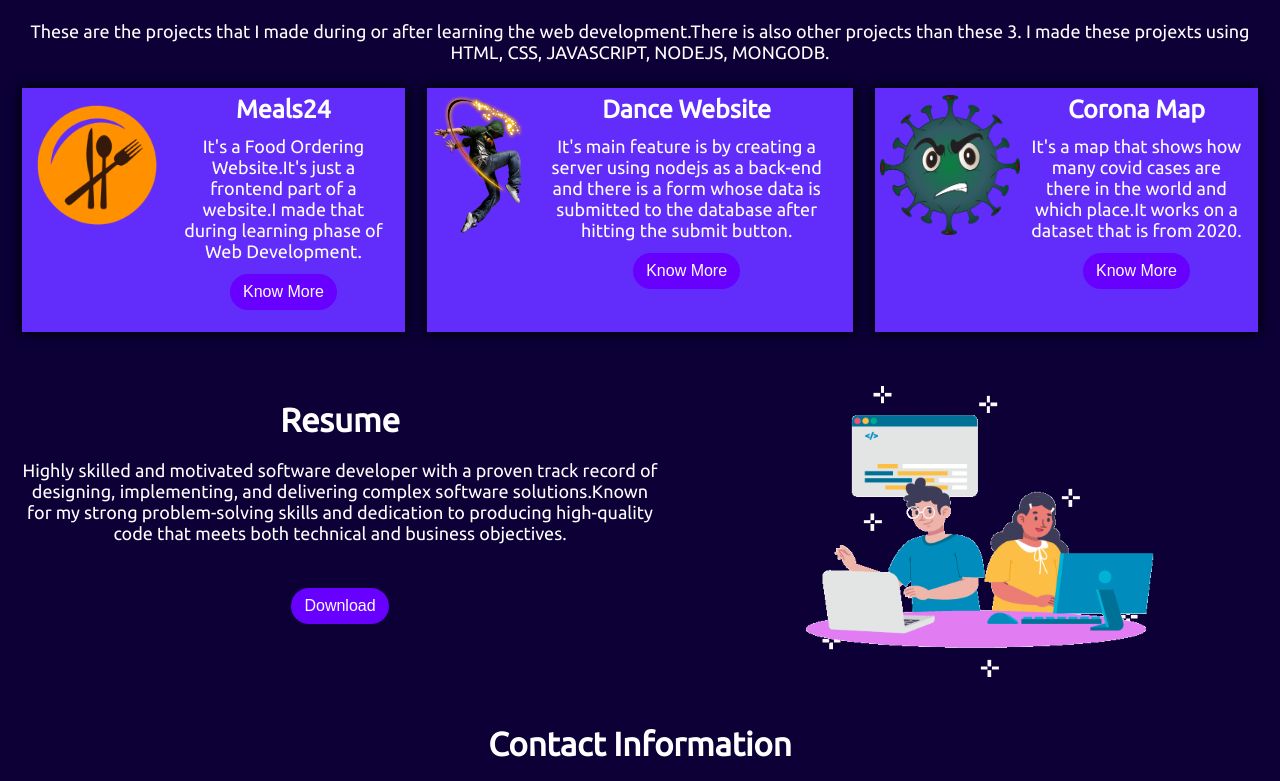
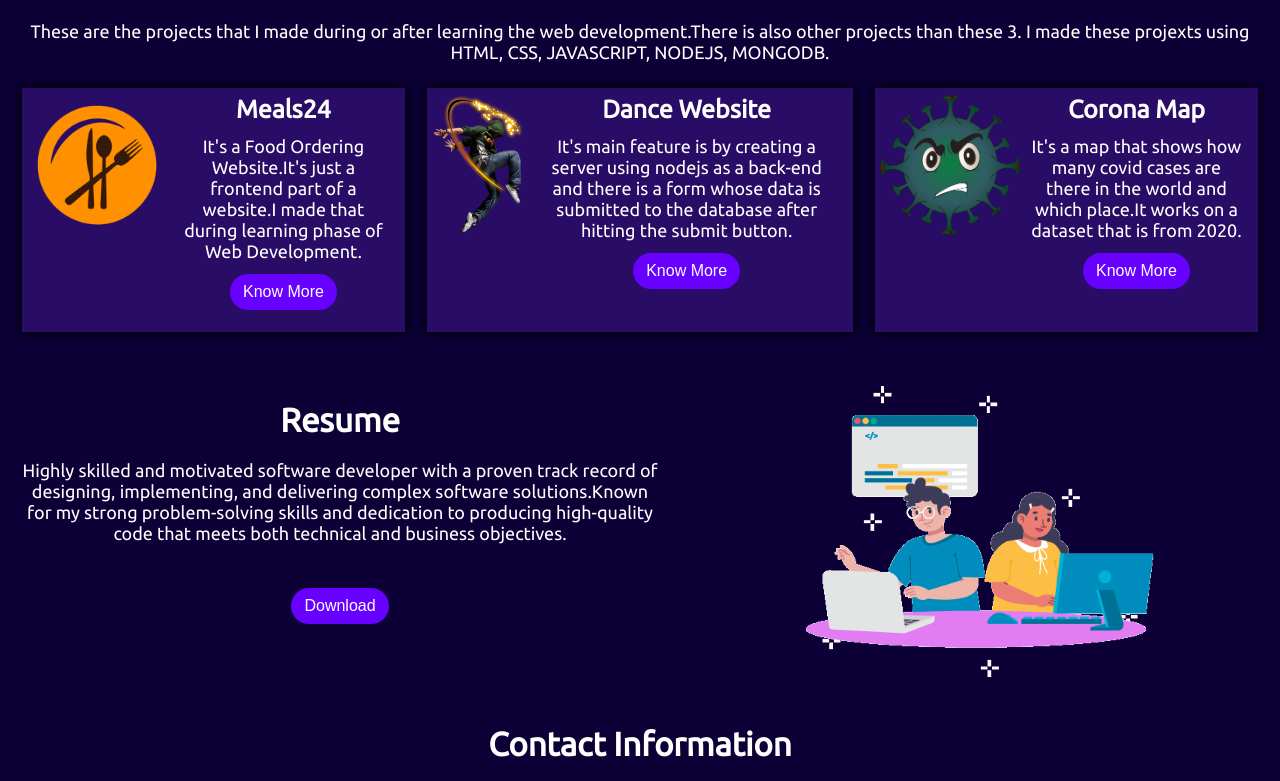
Before and after one commit to rajanjha9235/Portfolio, a plain HTML site: page index.html in a window 1280 px wide. Shown: the part 1336-2117 px from the top of the page. Drawn offline with Linux system fonts and the light colour scheme.

Commit message:
Update style.css

```diff
--- a/style.css
+++ b/style.css
@@ -163,7 +163,7 @@ body {
     height: 230px;
     max-width: 416px;
     display: flex;
-    background-color: #622dfb;
+    background-color: #280c66 ;
 }
 .card h3{
     margin-bottom: 9px;
```
